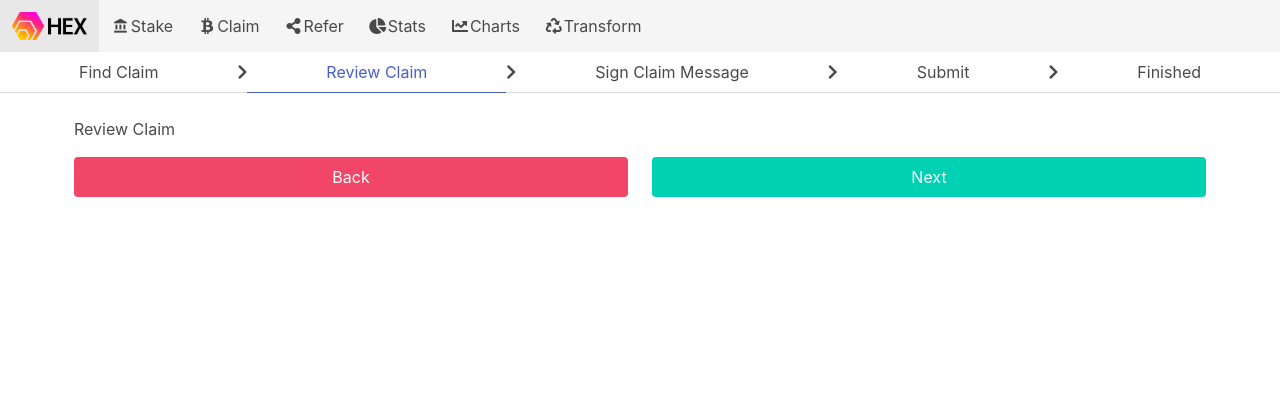
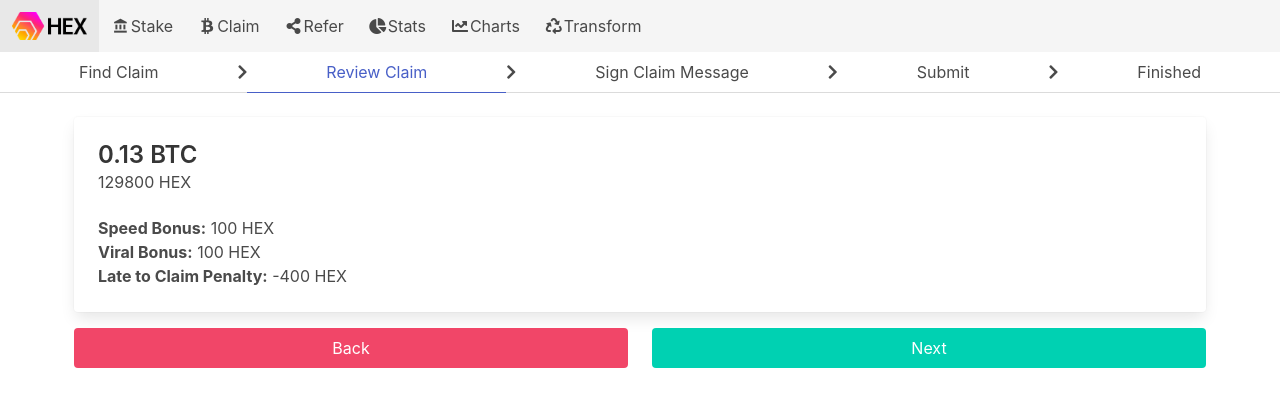
Before and after one commit to BitcoinHEX/skeleton-ui, a Vue app: page /claim in a window 1280 px wide. Both pictures are taken after a click on the button "Next". Shown: the top 406 px of the page. Built offline with nearby package versions, Linux system fonts and the light colour scheme; what vue-clipboard2 would draw is missing.

Commit message:
WIP - Checking this in for now

```diff
--- a/src/views/Claim.vue
+++ b/src/views/Claim.vue
@@ -31,7 +31,16 @@
 
     <div class="container">
       <div v-if="step == 'find_claim'">
-        Find Claim
+        <div class="field has-addons">
+          <p class="control">
+            <a class="button is-static">
+              Bitcoin Address
+            </a>
+          </p>
+          <p class="control is-expanded">
+            <input class="input" type="text">
+          </p>
+        </div>
         <div class="space-20"></div>
         <div class="columns">
           <div class="column">
@@ -45,7 +54,21 @@
       </div>
 
       <div v-if="step == 'review_claim'">
-        Review Claim
+        <div class="card">
+          <div class="card-content">
+            <div class="media">
+              <div class="media-content">
+                <p class="title is-4">0.13 BTC</p>
+                <p class="subtitle is-6">129800 HEX</p>
+              </div>
+            </div>
+            <div class="content">
+              <b>Speed Bonus:</b> 100 HEX<br>
+              <b>Viral Bonus:</b> 100 HEX<br>
+              <b>Late to Claim Penalty:</b> -400 HEX
+            </div>
+          </div>
+        </div>
         <div class="space-20"></div>
         <div class="columns">
           <div class="column">
```
